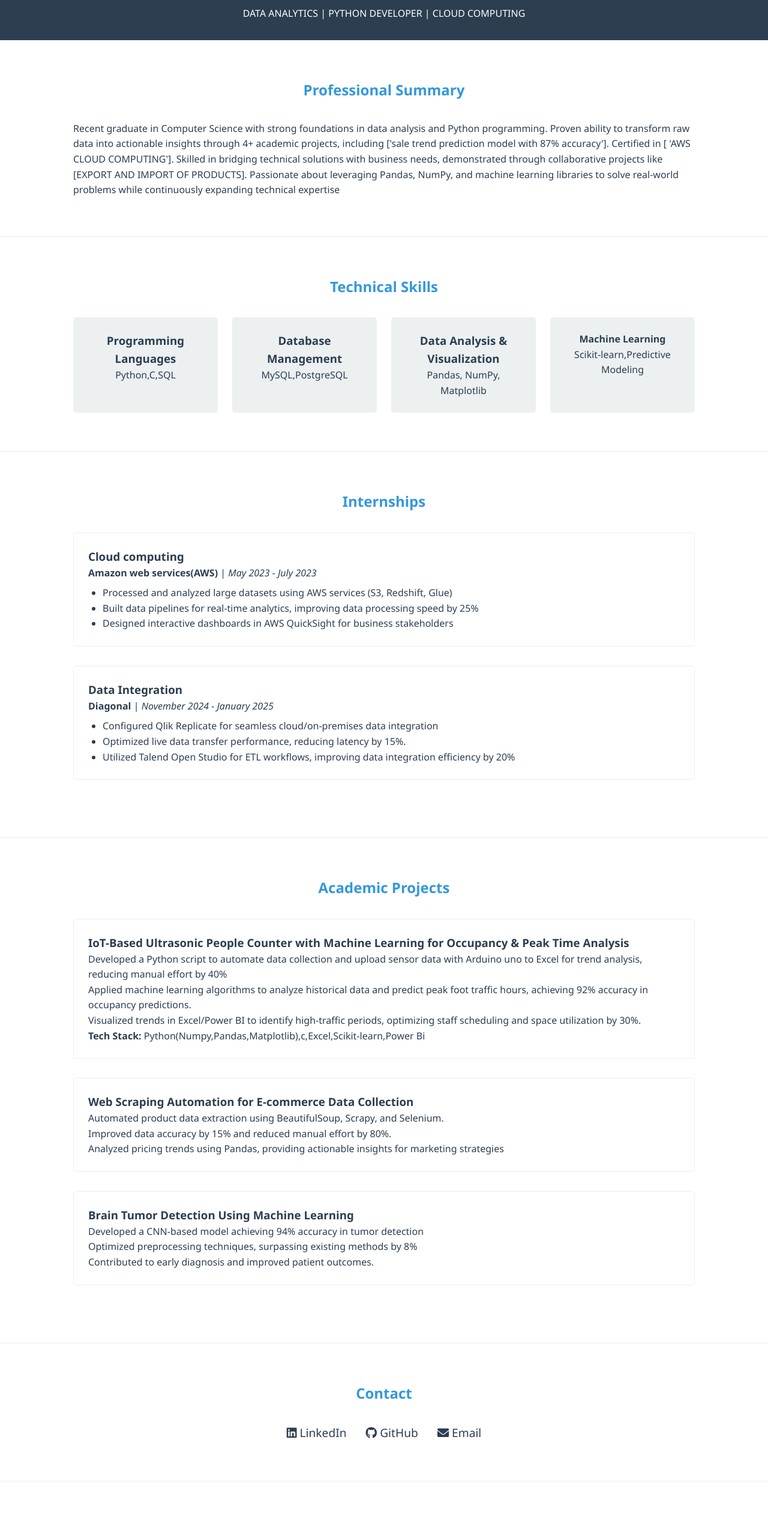
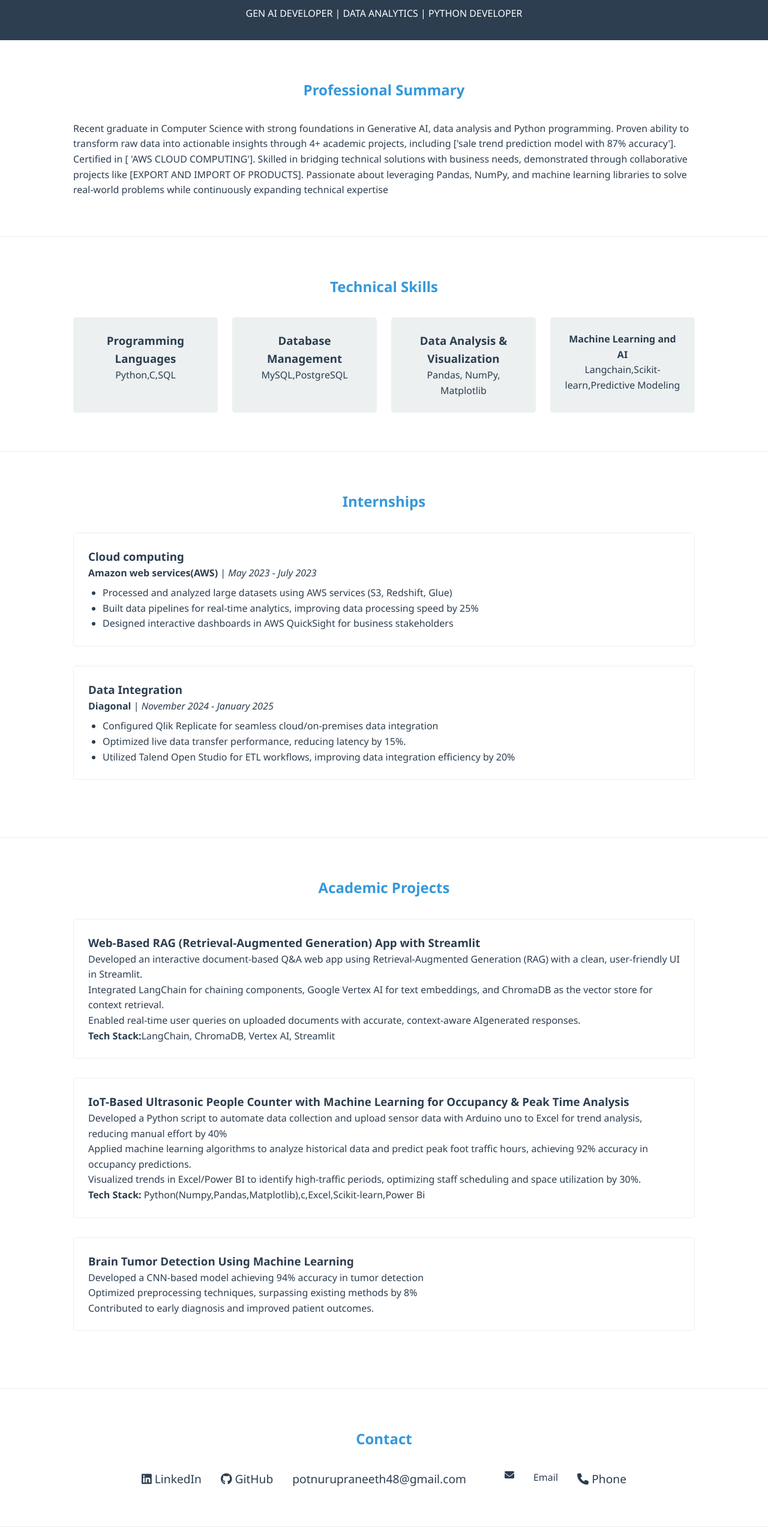
Before and after one commit to PotnuruPraneeth/netlify, a plain HTML site: page index.html in a window 1280 px wide. Shown: the part 247-2793 px from the top of the page at 60% size. Before the commit the page ends 2717 px from the top, so only its background shows below. Drawn offline with Linux system fonts and the light colour scheme.

Commit message:
Update index.html
added

```diff
--- a/index.html
+++ b/index.html
@@ -112,7 +112,7 @@
         <div class="container">
             <img src="profile.png" alt="Potnuru Praneeth" class="profile-img">
             <h1>POTNURU PRANEETH</h1>
-            <p>DATA ANALYTICS | PYTHON DEVELOPER | CLOUD COMPUTING </p>
+            <p>GEN AI DEVELOPER | DATA ANALYTICS | PYTHON DEVELOPER   </p>
         </div>
     </header>
 
@@ -120,7 +120,7 @@
     <section class="section">
         <div class="container">
             <h2>Professional Summary</h2>
-            <p>Recent graduate in Computer Science with strong foundations in data analysis and Python programming.
+            <p>Recent graduate in Computer Science with strong foundations in Generative AI, data analysis and Python programming.
 Proven ability to transform raw data into actionable insights through 4+ academic projects, including ['sale trend prediction model with 87% accuracy']. Certified in [ 'AWS CLOUD COMPUTING'].
  Skilled in bridging technical solutions with business needs, demonstrated through collaborative projects like [EXPORT AND IMPORT OF PRODUCTS].
  Passionate about leveraging Pandas, NumPy, and machine learning libraries to solve real-world problems while continuously expanding technical expertise</p>
@@ -145,8 +145,8 @@ Proven ability to transform raw data into actionable insights through 4+ academi
                     <p>Pandas, NumPy, Matplotlib</p>
                 </div>
                 <div class="skill-card">
-                    <h4>Machine Learning</h4>
-                    <p>Scikit-learn,Predictive Modeling</p>
+                    <h4>Machine Learning and AI</h4>
+                    <p>Langchain,Scikit-learn,Predictive Modeling</p>
                 </div>
             </div>
         </div>
@@ -183,18 +183,19 @@ Proven ability to transform raw data into actionable insights through 4+ academi
     <section class="section">
         <div class="container">
             <h2>Academic Projects</h2>
-            <div class="project-card">
+          <div class="project-card">
+               <h3>Web-Based RAG (Retrieval-Augmented Generation) App with Streamlit</h3>
+              <p>Developed an interactive document-based Q&A web app using Retrieval-Augmented Generation (RAG) with a clean, user-friendly UI in Streamlit.</p>
+              <p>Integrated LangChain for chaining components, Google Vertex AI for text embeddings, and ChromaDB as the vector store for context retrieval.</p>
+             <p>Enabled real-time user queries on uploaded documents with accurate, context-aware AIgenerated responses. </p>
+              <p><strong>Tech Stack:</strong>LangChain, ChromaDB, Vertex AI, Streamlit</p>
+          </div>
+              <div class="project-card">
                 <h3>IoT-Based Ultrasonic People Counter with Machine Learning for Occupancy & Peak Time Analysis</h3>
                 <p>Developed a Python script to automate data collection and upload sensor data with Arduino uno to Excel for trend analysis, reducing manual effort by 40%</p>
                 <p>Applied machine learning algorithms  to analyze historical data and predict peak foot traffic hours, achieving 92% accuracy in occupancy predictions.</p>
                 <p>Visualized trends in Excel/Power BI to identify high-traffic periods, optimizing staff scheduling and space utilization by 30%.</p>
                 <p><strong>Tech Stack:</strong> Python(Numpy,Pandas,Matplotlib),c,Excel,Scikit-learn,Power Bi</p>
-            </div>
-             <div class="project-card">
-                <h3>Web Scraping Automation for E-commerce Data Collection</h3>
-                 <p>Automated product data extraction using BeautifulSoup, Scrapy, and Selenium.</p>
-                 <p>Improved data accuracy by 15% and reduced manual effort by 80%.</p>
-                 <p>Analyzed pricing trends using Pandas, providing actionable insights for marketing strategies</p>
             </div>
               <div class="project-card">
                <h3>Brain Tumor Detection Using Machine Learning</h3>
@@ -213,12 +214,15 @@ Proven ability to transform raw data into actionable insights through 4+ academi
                 <a href="https://www.linkedin.com/in/praneeth-potnuru-b3808624a" target="_blank">
                     <i class="fab fa-linkedin"></i> LinkedIn
                 </a>
-                <a href="" target="_blank">
+                <a href="https://github.com/PotnuruPraneeth" target="_blank">
                     <i class="fab fa-github"></i> GitHub
                 </a>
-                <a href="potnurupraneeth48@gmail.com">
+              <a href="mailto:potnurupraneeth48@gmail.com">potnurupraneeth48@gmail.com</a><br>
                     <i class="fas fa-envelope"></i> Email
                 </a>
+                <a href="tel:+918247641247" target="_blank">
+             <i class="fas fa-phone"></i> Phone
+           </a>
             </div>
         </div>
     </section>
```
